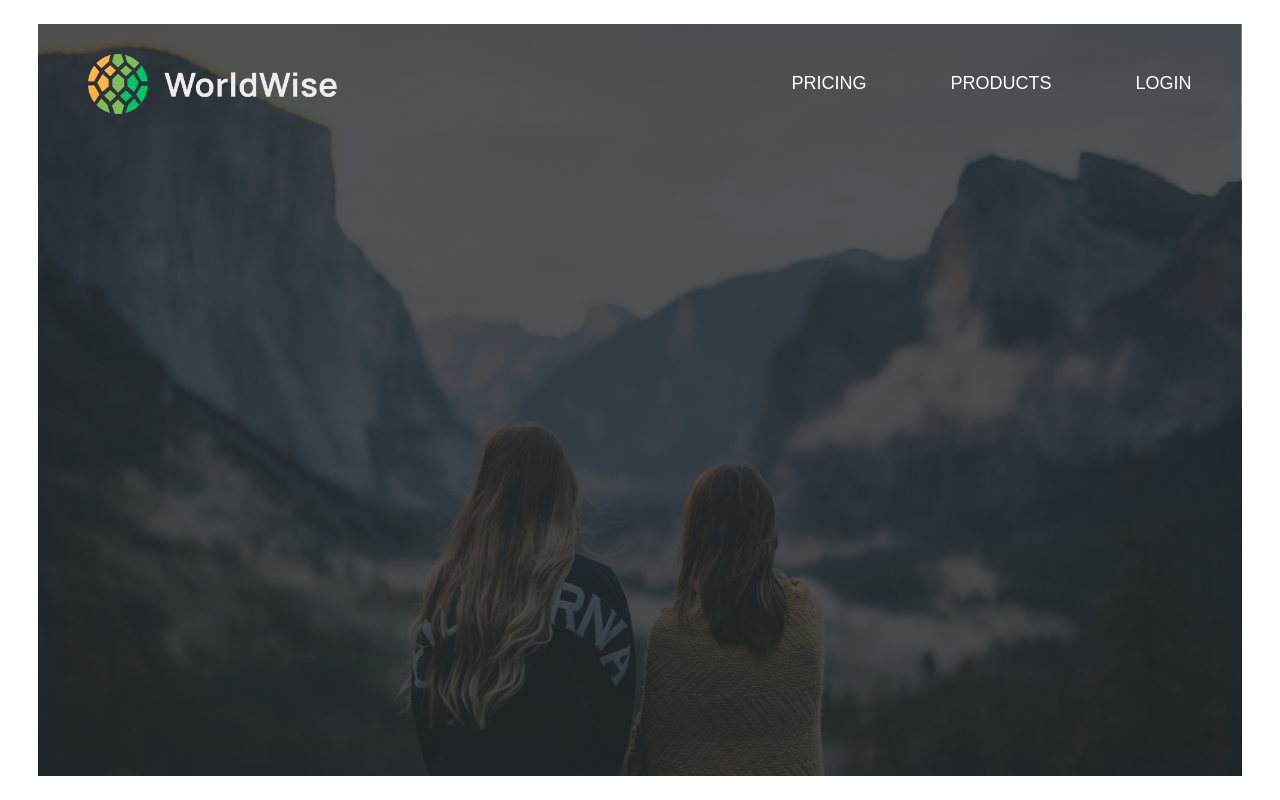
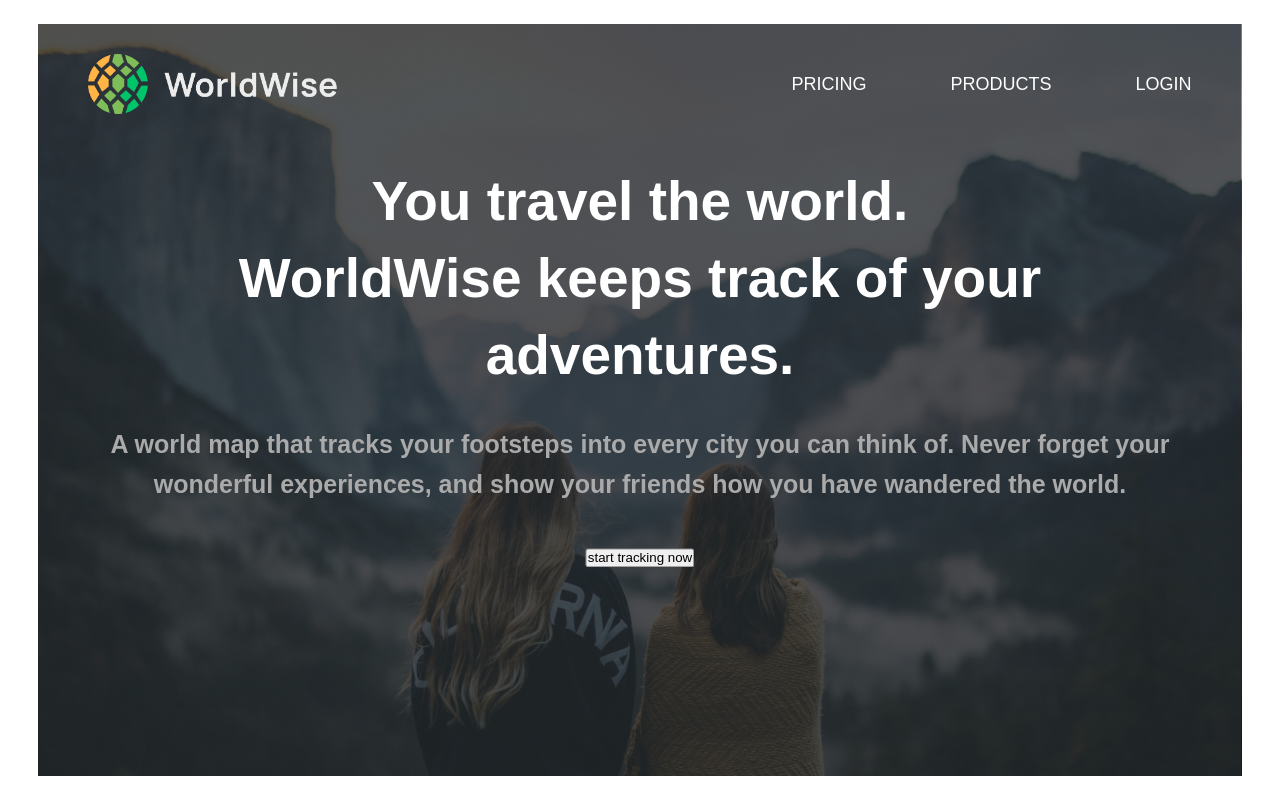
Before and after one commit to sofianeberkane202/worldWise-app, a React (Vite) app: page / in a window 1280 px wide. Built offline with nearby package versions, Linux system fonts and the light colour scheme; the HTML template or start-up script is replaced by a standard one.

Commit message:
finish building style of contnet of homePage

```diff
--- a/src/components/NavBar.module.css
+++ b/src/components/NavBar.module.css
@@ -1,5 +1,7 @@
 .nav{
+height: 60px;
 }
+
 
 .nav ul{
     flex-basis: 400px;
--- a/src/globalStyle/flex.css
+++ b/src/globalStyle/flex.css
@@ -2,6 +2,8 @@
     display: flex;
     gap: var(--gap);
 }
+
+.flex-col {flex-direction: column;}
 
 .flex-center-y{
     align-items: center;
@@ -12,3 +14,5 @@
 }
 
 .flex-between{justify-content: space-between;}
+
+.flex-1{flex: 1;}
--- a/src/pages/HomePage.jsx
+++ b/src/pages/HomePage.jsx
@@ -3,13 +3,30 @@ import styles from './HomePage.module.css';
 /* eslint-disable react/react-in-jsx-scope */
 function HomePage() {
     return (
-        <div className={styles.homePage}>
+        <div className={`flex flex-col ${styles.homePage}`}>
             {/* navBar */}
             <NavBar/>
             {/* content */}
-
+            <Content/>
         </div>
     )
 }
 
+function Content(){
+    return(
+        <div className={`flex flex-col flex-center-y ${styles.content}`}>
+            <h1>
+                <span>You travel the world.</span>
+                <span>WorldWise keeps track of your adventures.</span>
+            </h1>
+            <p>
+                A world map that tracks your footsteps into every city you can
+                think of. Never forget your wonderful experiences, and show your
+                friends how you have wandered the world.
+            </p>
+            <button>start tracking now</button>
+         </div>
+    )
+}
+
 export default HomePage
--- a/src/pages/HomePage.module.css
+++ b/src/pages/HomePage.module.css
@@ -8,4 +8,37 @@
     background-position: center;
     color: #fff;
     padding: var(--padding-box);
+    gap: 24px;
+    position: relative;
 }
+
+.homePage .content{
+    /* max-width: 950px; */
+    width: 100%;
+    position: absolute;
+    top: 40%;
+    left: 50%;
+    transform: translate(-50%,-40%);
+    flex: 1;
+    gap: 12px;
+}
+
+.homePage h1{
+    font-size: 5.5rem;
+    text-align: center;
+    line-height: 1.4;
+    width: 90%;
+}
+
+.homePage h1 span{
+    display: block;
+}
+
+.homePage p{
+    color: var(--color-light--1);
+    font-size: 2.5rem;
+    font-weight: bold;
+    text-align: center;
+    width: 90%;
+    margin-block: 18px 32px;
+}
```
